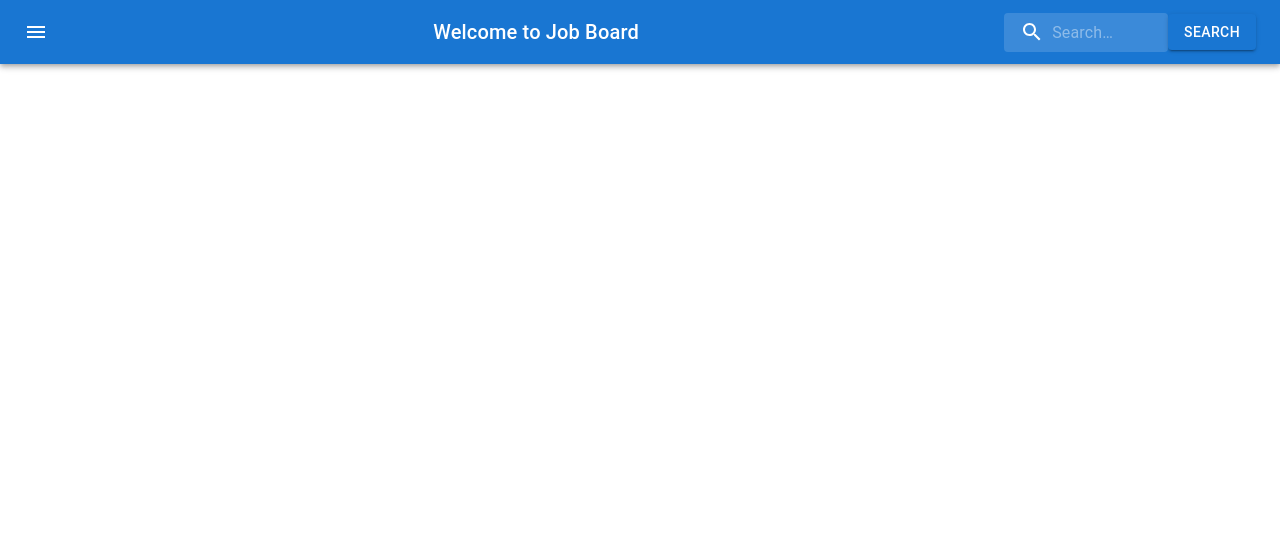
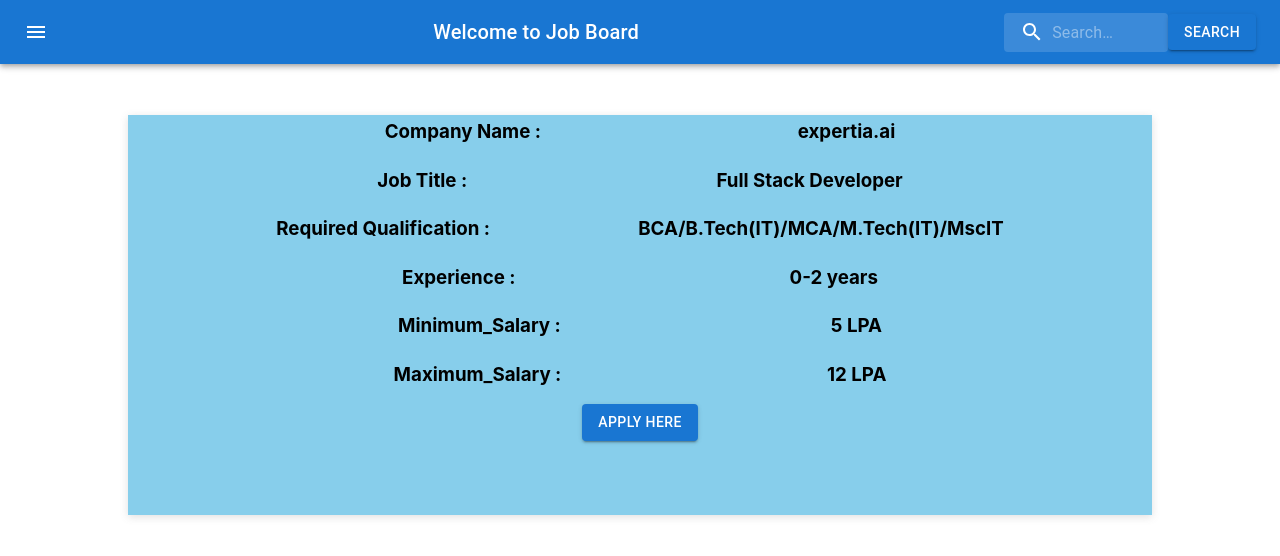
Before and after one commit to omthakur1224/job-board, a React (Vite) app: page /job_desc/1 in a window 1280 px wide. Shown: the top 556 px of the page. Built offline with nearby package versions, Linux system fonts and the light colour scheme; data requests are answered from the project's data file.

Commit message:
almostdone

```diff
--- a/db.json
+++ b/db.json
@@ -16,7 +16,7 @@
         "HR1",
         "HR2"
       ],
-      "Experience(in yrs)": "0-2",
+      "Experience": "0-2 years",
       "Minimum_Salary": "5 LPA",
       "Maximum_Salary": "12 LPA",
       "id": 1
@@ -36,7 +36,7 @@
         "HR1",
         "HR2"
       ],
-      "Experience(in yrs)": "2-5",
+      "Experience": "2-5 years",
       "Minimum_Salary": "8 LPA",
       "Maximum_Salary": "16 LPA",
       "id": 2
@@ -59,7 +59,7 @@
         "CSS",
         "UI"
       ],
-      "Experience(in yrs)": "1-2",
+      "Experience": "1-2 years",
       "Minimum_Salary": "15 LPA",
       "Maximum_Salary": "30 LPA",
       "id": 3
@@ -79,7 +79,7 @@
         "DSA",
         "UI"
       ],
-      "Experience(in yrs)": "fresher",
+      "Experience": "fre yearssher",
       "Selection_Process": [
         "HackerRank Contest",
         "Coding Test",
@@ -104,7 +104,7 @@
         "DSA",
         "UI"
       ],
-      "Experience(in yrs)": "fresher",
+      "Experience": "fre yearssher",
       "Selection_Process": [
         "HackerRank Contest",
         "Coding Test",
--- a/package.json
+++ b/package.json
@@ -12,11 +12,11 @@
     "@emotion/styled": "latest",
     "@mui/icons-material": "latest",
     "@mui/material": "latest",
-
     "axios": "^0.27.2",
     "json-server": "^0.17.0",
     "react": "^18.0.0",
-    "react-dom": "^18.0.0"
+    "react-dom": "^18.0.0",
+    "react-router-dom": "^6.3.0"
   },
   "devDependencies": {
     "@types/react": "^18.0.0",
--- a/src/App.jsx
+++ b/src/App.jsx
@@ -1,15 +1,20 @@
 import { useState } from 'react'
-import logo from './logo.svg'
+
 import './App.css'
 import SearchAppBar from './component/Nav'
 import Cards from './component/Cards'
-
+import {Routes, Route} from 'react-router-dom';
+import Description from './component/Description';
 function App() {
 
   return (
     <div className="App">
       <SearchAppBar/>
-      <Cards/>
+      <Routes>
+          < Route path="/" element={<Cards/>}/>
+          < Route path="/job_desc/:id" element={<Description/>}/>
+      </Routes>
+      {/* <Cards/> */}
     </div>
   )
 }
--- /dev/null
+++ b/src/component/Cards.css
@@ -0,0 +1,9 @@
+.headings{
+    margin-top: 2%;
+    padding-top: 5px;
+    display: flex;
+    justify-content: space-evenly;
+}
+.link{
+    text-decoration: none;
+}
--- a/src/component/Cards.jsx
+++ b/src/component/Cards.jsx
@@ -1,6 +1,10 @@
 import React, { useState , useEffect} from 'react'
-import axios from 'axios'
-import { getData } from './Debounce';
+import axios from 'axios';
+import Button from '@mui/material/Button';
+import {Link} from 'react-router-dom'
+// import { getData } from './Debounce';
+import './Cards.css'
+import Description from './Description';
 function Cards() {
     const [jobs,setJobs]=useState([]);
     useEffect(() => {
@@ -11,10 +15,37 @@
             setJobs(res.data)
         })
        }, [])
-  console.log(jobs)
+  console.log("jobs",jobs)
+
   return (
     <div>
-      {/* {jobs[0].job_title} */}
+         {
+            jobs.map((elem )=>
+
+            <div key={elem.id} style={{
+                        "width":"90%",
+                        "marginLeft":'5%',
+                        "marginRight":"5%",
+                        "height":"200px",
+                        "boxShadow": "rgba(99, 99, 99, 0.2) 0px 2px 8px 0px",
+                        "backgroundColor":'skyblue'
+                        }}>
+                    <h3  className='headings' >
+                        <span>Company Name :</span> <span>{elem.company_name}</span>
+                    </h3>
+                    <h3 className='headings'>
+                        <span>Job Title :</span> <span>{elem.job_title}</span>
+                    </h3>
+                    <h3 className='headings'>
+                        <span>Tech Stack :</span> <span>{elem.Required_Skills.map((e)=> <span>{e}&nbsp;|| &nbsp;</span> )}</span>
+                    </h3>
+                    <Link className='link' to={`/job_desc/${elem.id}`}>
+                    <Button variant='contained'
+                                   >Know more here</Button>
+                            </Link>
+              </div>
+         )
+        }
     </div>
   )
 }
--- /dev/null
+++ b/src/component/Description.jsx
@@ -0,0 +1,80 @@
+import React, { useEffect, useState } from 'react'
+import axios from 'axios'
+import {useParams,useNavigate} from 'react-router-dom';
+import './Cards.css'
+import { Button } from '@mui/material';
+import Cards from './Cards';
+function Description() {
+
+    const navigate=useNavigate()
+    const [jobs,setJobs]=useState([]);
+
+    const {id}=useParams();
+
+    useEffect(() => {
+        // let id =req.params;
+        axios.get(`http://localhost:9999/jobs/${id}`)
+        .then((res)=>{
+            // var searchResult = res.data.filter(word => word.job_title.toLowerCase().indexOf(search) > -1);
+            // console.log(searchResult);
+            setJobs(res.data)
+        })
+       }, [])
+       const handleClick=()=>{
+
+            alert(`your detail is sent for the ${jobs.company_name}`)
+            navigate('/')
+
+       }
+       console.log("desc",jobs)
+  return (
+    <div style={{
+        "width":"80%",
+        "height":"400px",
+        "boxShadow": "rgba(99, 99, 99, 0.2) 0px 2px 8px 0px",
+        "marginLeft":"10%",
+        "marginRight":"5%",
+        "margin":"auto",
+        "marginTop":"4%",
+        "backgroundColor":"skyblue"
+    }}>
+       <h3  className='headings' >
+                        <span>Company Name :</span> <span>{jobs.company_name}</span>
+                    </h3>
+                    <h3 className='headings'>
+                        <span>Job Title :</span> <span>{jobs.job_title}</span>
+                    </h3>
+                    {/* <h3 className='headings'>
+                        <span>Tech Stack :</span>
+                        <span>{jobs.Required_Skills[0]}&nbsp;|| </span>
+                        <span>{jobs.Required_Skills[1]}&nbsp;|| </span>
+                        <span>{jobs.Required_Skills[2]}&nbsp;|| </span>
+                        <span>{jobs.Required_Skills.map((e)=> <span>{e}&nbsp;|| &nbsp;</span> )}</span>
+                    </h3> */}
+                    {/* <h3 className='headings'>
+                        <span>Selection Process :</span>
+
+                        <span>{jobs.Selection_Process[0]}&nbsp;|| </span>
+                        <span>{jobs.Selection_Process[1]}&nbsp;|| </span>
+                        <span>{jobs.Selection_Process[2]}&nbsp;|| </span>
+                    </h3> */}
+                    <h3 className='headings'>
+                        <span>Required Qualification :</span> <span>{jobs.Qualification}</span>
+                    </h3>
+                    <h3 className='headings'>
+                        <span>Experience :</span> <span>{jobs.Experience}</span>
+                    </h3>
+                    <h3 className='headings'>
+                        <span>Minimum_Salary :</span> <span>{jobs.Minimum_Salary}</span>
+                    </h3>
+                    <h3 className='headings'>
+                        <span>Maximum_Salary :</span> <span>{jobs.Maximum_Salary}</span>
+                    </h3>
+                    <Button variant="contained"  onClick={handleClick}
+
+                        > Apply here</Button>
+    </div>
+  )
+}
+
+export default Description
--- a/src/main.jsx
+++ b/src/main.jsx
@@ -1,10 +1,13 @@
 import React from 'react'
 import ReactDOM from 'react-dom/client'
+import { BrowserRouter } from 'react-router-dom'
 import App from './App'
 import './index.css'
 
 ReactDOM.createRoot(document.getElementById('root')).render(
   <React.StrictMode>
+    <BrowserRouter>
     <App />
+    </BrowserRouter>
   </React.StrictMode>
 )
```
Also changed, not shown: src/component/JobListing.jsx (deleted, +0 -17 lines), 1 other file (tests, documents, lock files or other folders).
